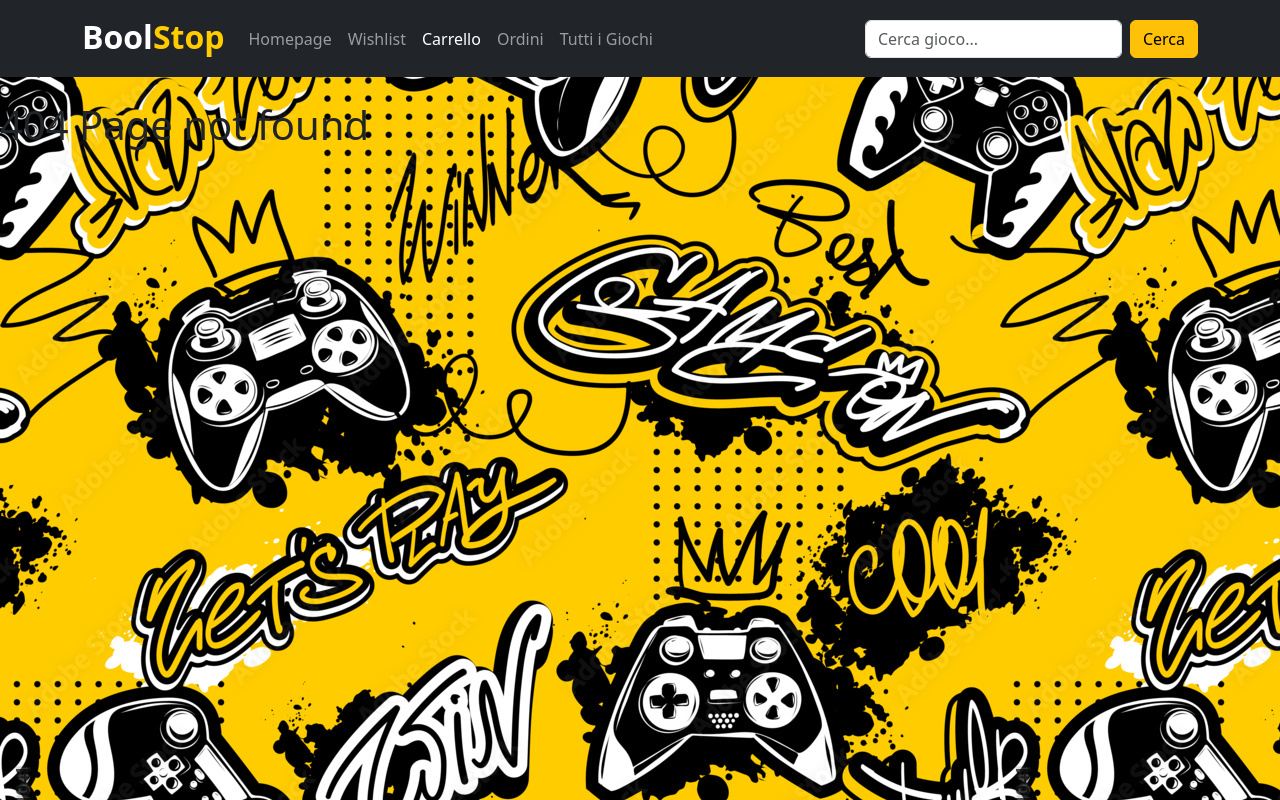
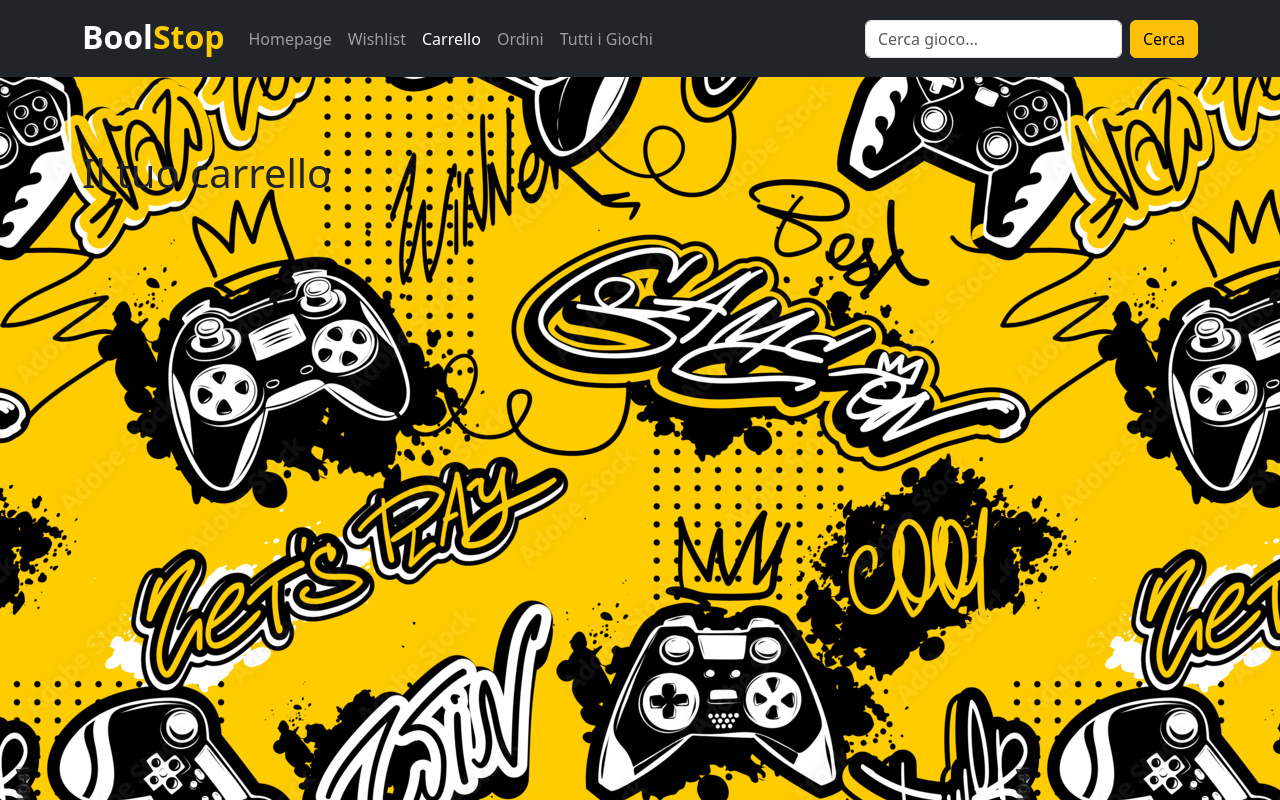
Before and after one commit to dannyarena/boolstop-frontend, a React (Vite) app: page /cart in a window 1280 px wide. Before the commit this address had no page. Built offline with nearby package versions, Linux system fonts and the light colour scheme.

Commit message:
create cartpage component and import route

```diff
--- a/src/App.jsx
+++ b/src/App.jsx
@@ -1,4 +1,5 @@
 import { BrowserRouter, Routes, Route } from "react-router-dom";
+import CartPage from "./pages/CartPage";
 import { GameShopProvider } from "./context/GameContext";
 import DefaultLayout from "./layouts/DefaultLayout";
 import Homepage from "./pages/HomePage";
@@ -15,6 +16,7 @@ export default function App() {
         <Routes>
           <Route element={<DefaultLayout />}>
             <Route path="/" element={<Homepage />} />
+            <Route path="/cart" element={<CartPage />} />
             <Route path="/search" element={<SearchResultsPage />} />
             <Route path="/videogames" element={<VideogamesList />} />
             {/* <Route path="/videogames/:id" element={<DetailGame />} /> */}
--- /dev/null
+++ b/src/pages/CartPage.jsx
@@ -0,0 +1,12 @@
+import React from "react";
+
+const CartPage = () => {
+    return (
+        <div className="container py-5">
+            <h1>Il tuo carrello</h1>
+            {/* prodotti... */}
+        </div>
+    );
+};
+
+export default CartPage;
```
